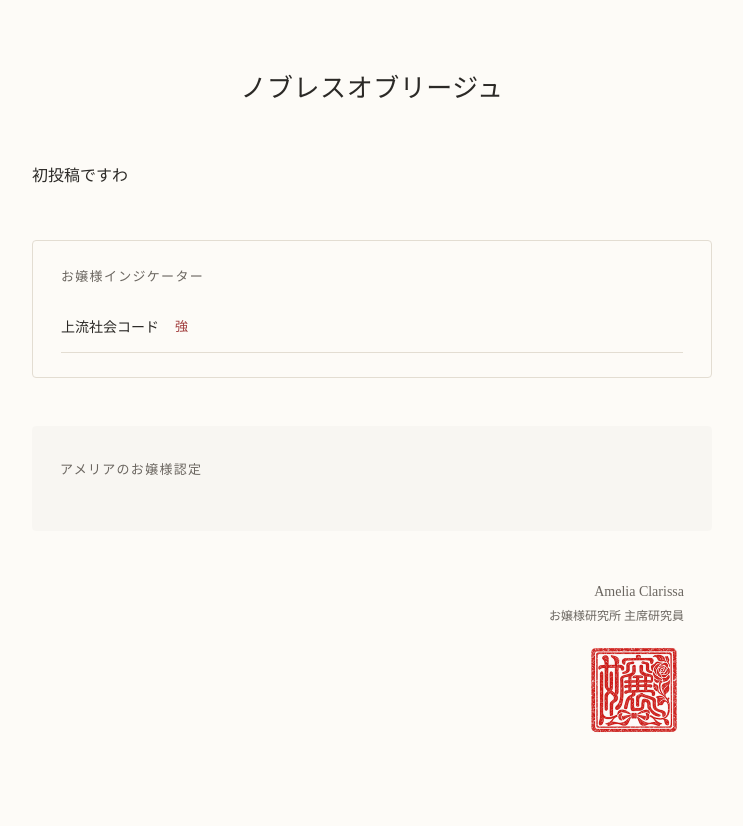
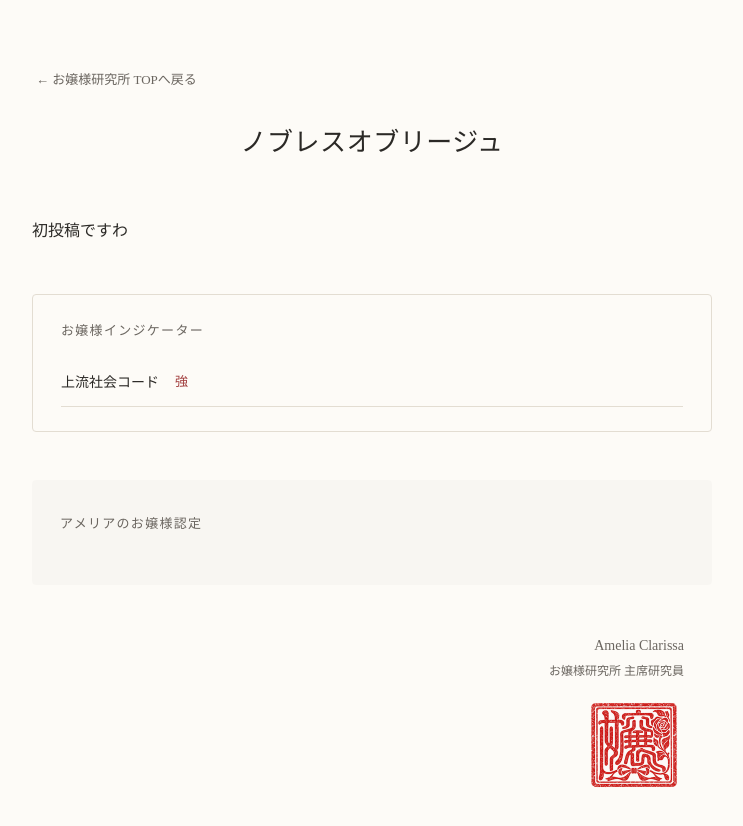
Before and after one commit to kurokawa96-96/ojosama-lab, a Next.js app: page /articles/hierarchy-and-status in a window 1280 px wide. Shown: the top 826 px of the page, without its empty margins (268-1011 px from the left). Built offline with nearby package versions, Linux system fonts and the light colour scheme.

Commit message:
Add ArticleHeader component to article page

```diff
--- a/app/articles/[slug]/page.tsx
+++ b/app/articles/[slug]/page.tsx
@@ -4,6 +4,7 @@ import ResearchBody from "@/components/article/ResearchBody";
 import IndicatorPanel from "@/components/article/IndicatorPanel";
 import AmeliaVerdict from "@/components/article/AmeliaVerdict";
 import Seal from "@/components/article/Seal";
+import ArticleHeader from "@/components/article/ArticleHeader";
 
 export function generateStaticParams() {
   return getAllArticles().map((article) => ({ slug: article.slug }));
@@ -15,6 +16,7 @@ export default function ArticlePage({ params }: { params: { slug: string } }) {
 
   return (
     <main style={{ padding: "64px 24px" }}>
+      <ArticleHeader />
       <h1
         style={{
           fontFamily: "var(--font-mincho)",
```
